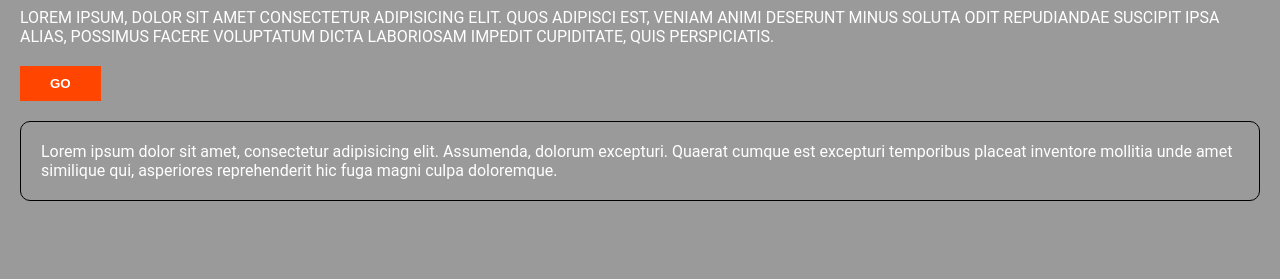
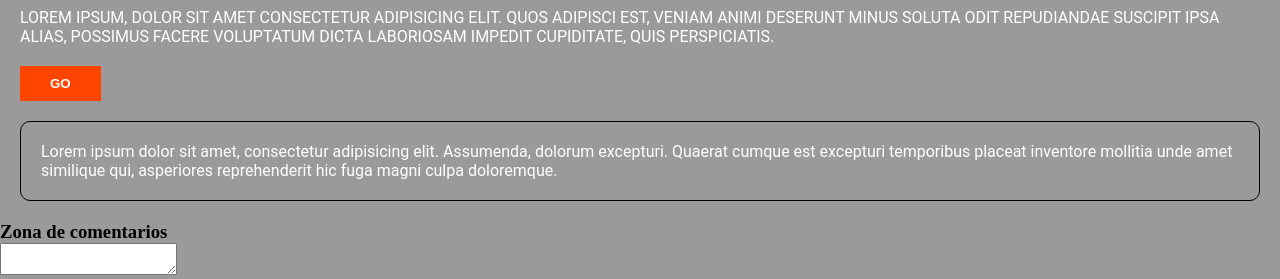
Before and after one commit to comunidad-conmigo-mismo/GitCodigoFacilito, a plain HTML site: page index.html in a window 1280 px wide. Shown: the part 551-830 px from the top of the page. Before the commit the page ends 800 px from the top, so only its background shows below. Drawn offline with Linux system fonts and the light colour scheme.

Commit message:
Se agrego un textarea para los comentarios

```diff
--- a/index.html
+++ b/index.html
@@ -24,6 +24,8 @@
     <article class="info">
         Lorem ipsum dolor sit amet, consectetur adipisicing elit. Assumenda, dolorum excepturi. Quaerat cumque est excepturi temporibus placeat inventore mollitia unde amet similique qui, asperiores reprehenderit hic fuga magni culpa doloremque.
     </article>
+    <h3>Zona de comentarios</h3>
+    <textarea id="comentarios"></textarea>
     <script src="js/main.js"></script>
 </body>
 </html>
```
